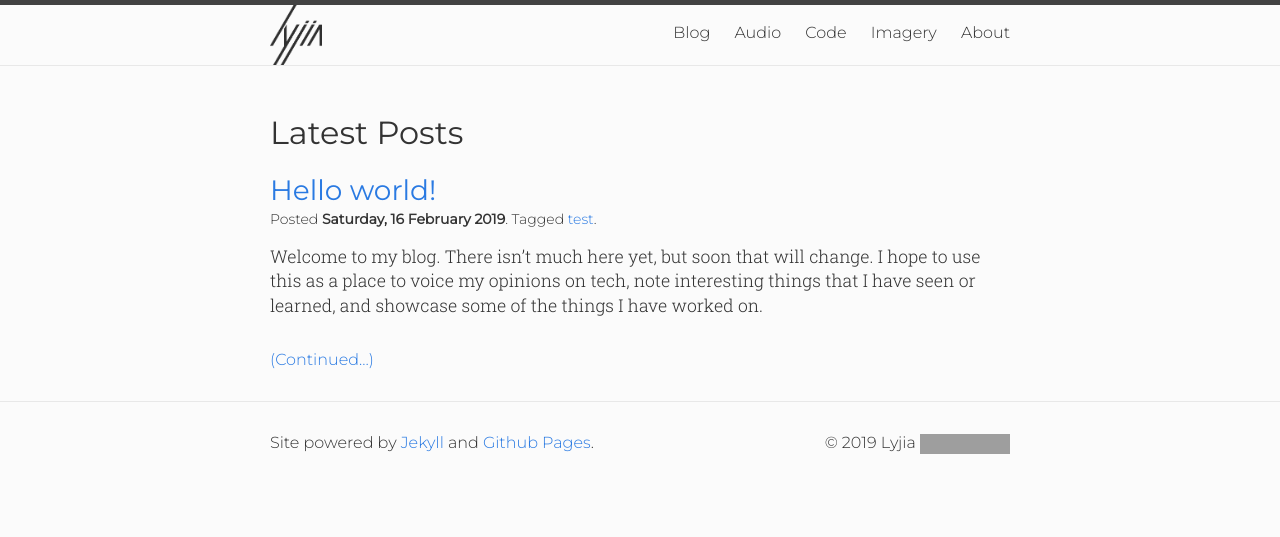
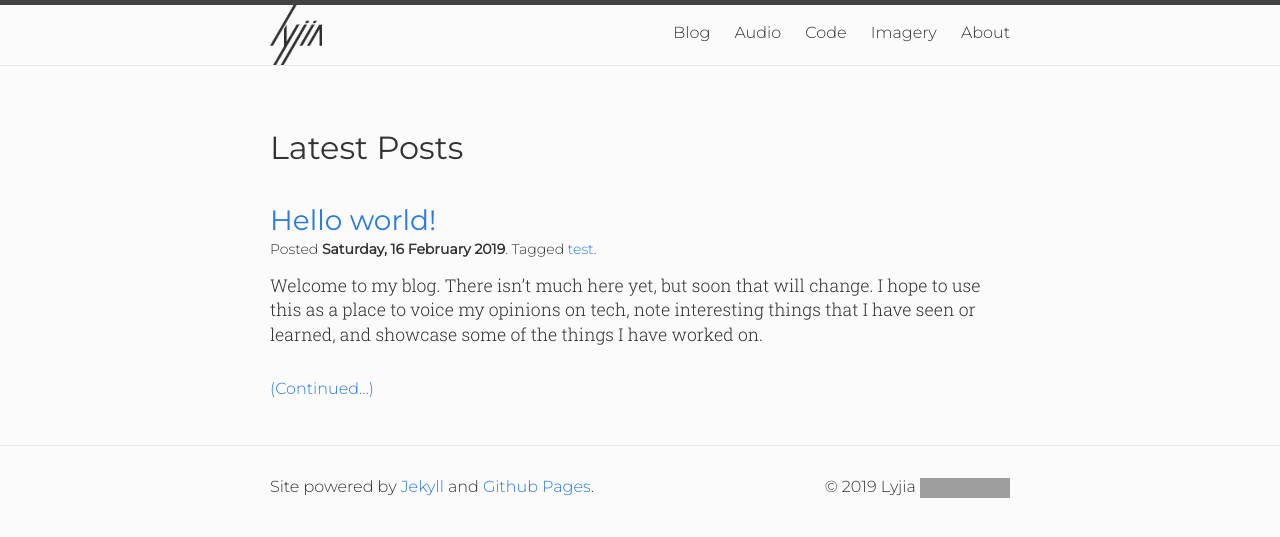
Before and after one commit to lyjia/lyjia.github.io, a Jekyll site: the page built from index.md, in a window 1280 px wide. Shown: the top 537 px of the page. Built offline with Jekyll 4.4.1, drawn with Linux system fonts in a browser that asks for light colours; grey boxes are pictures that could not be loaded.

Commit message:
CSS updates mostly

```diff
--- a/_includes/postintros/stupid-ruby-tricks.html
+++ b/_includes/postintros/stupid-ruby-tricks.html
@@ -1 +1 @@
-<em>Ruby is a programming language near and dear to my heart, and it is also my bread and butter. <strong>Stupid Ruby Tricks</strong> is brief series on bizarre-but-effective Ruby techniques that I have learned over the years. Perhaps you will like them, perhaps you will use them, or perhaps not; my hope is that these "stupid" tricks help make you a little bit smarter.</em>
+<em>Ruby is a programming language near-and-dear to my heart. <strong>Stupid Ruby Tricks</strong> is a brief series on bizarre-but-effective techniques for a bizarre-but-effective language, which I have learned over the course of my career. Perhaps you will like them, perhaps you will use them, or perhaps not; hopefully these "stupid" tricks will help make you just a little bit smarter.</em>
--- a/_sass/_base.scss
+++ b/_sass/_base.scss
@@ -34,7 +34,7 @@
 p, blockquote, pre,
 ul, ol, dl, figure,
 %vertical-rhythm {
-    margin-top: $spacing-unit / 2;
+    margin-bottom: $spacing-unit / 2;
 }
 
 
--- a/css/main.scss
+++ b/css/main.scss
@@ -71,6 +71,10 @@
 	base-line-height: $body-base-line-height;
 }
 
+.post-content img {
+	margin-bottom: $spacing-unit / 2;
+}
+
 .post-content-header {
 	font-family: $base-font-family;
 	font-size: $small-font-size;
@@ -85,9 +89,18 @@
 	.site-title-header {
 		font-size: 2.4em;
 		font-weight: 300;
-		line-height: 1.58;
+		line-height: 1.5;
 		display: inline;
 	}
+}
+
+@mixin hcommon {
+
+}
+
+h1, h2, h3, h4, h5, h6 {
+	margin-top: $spacing-unit;
+	margin-bottom: 0;
 }
 
 h1 {
```
